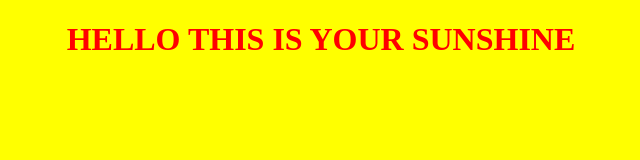
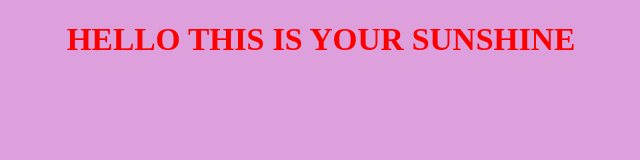
Before and after one commit to nanciematyo/testing-git, a plain HTML site: page index.html in a window 1280 px wide. Shown: the whole page, without its empty margins (319-959 px from the left). Drawn offline with Linux system fonts and the light colour scheme.

Commit message:
background changed to plum

```diff
--- a/styles.css
+++ b/styles.css
@@ -1,5 +1,5 @@
 body {
-  background: yellow;
+  background: plum;
 }
 h1 {
   color: red;
```
